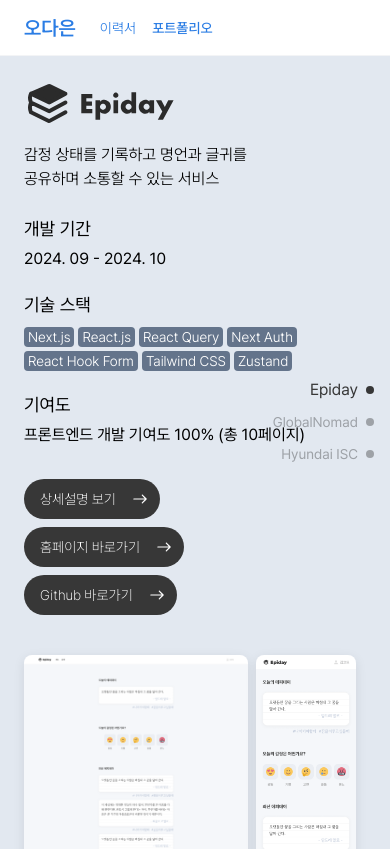
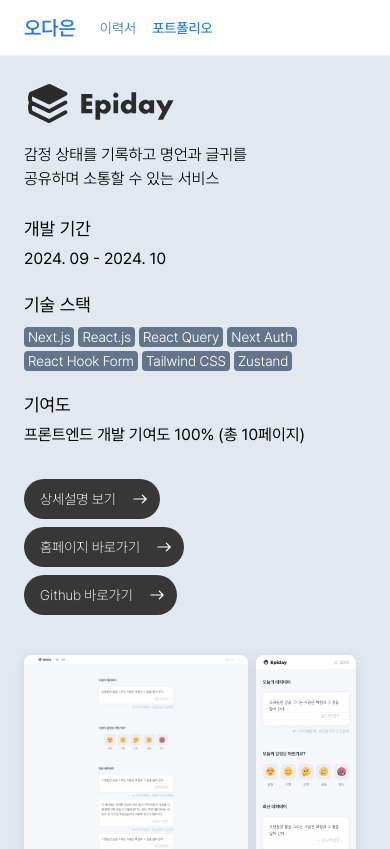
Before and after one commit to O-daeun/portfolio, a Next.js app: page /portfolio in a window 390 px wide. Shown: the top 849 px of the page. Built offline with nearby package versions, Linux system fonts and the light colour scheme.

Commit message:
refactor: ProgressBar, ProgressButton 리팩토링

```diff
--- a/components/pages/portfolio-page/progress-buttons.tsx
+++ b/components/pages/portfolio-page/progress-buttons.tsx
@@ -1,6 +1,6 @@
 'use client';
 
-import { useEffect, useState } from 'react';
+import { useEffect, useMemo, useState } from 'react';
 
 type ProjectName = 'Epiday' | 'GlobalNomad' | 'Hyundai ISC';
 
@@ -31,7 +31,7 @@
 
 export default function ProgressButtons() {
   const [activeButton, setActiveButton] = useState<string | null>(null);
-  const projectNames: ProjectName[] = ['Epiday', 'GlobalNomad', 'Hyundai ISC'];
+  const projectNames: ProjectName[] = useMemo(() => ['Epiday', 'GlobalNomad', 'Hyundai ISC'], []);
 
   const handleScrollToSection = (sectionId: string) => {
     const section = document.getElementById(sectionId);
@@ -43,8 +43,6 @@
         top: sectionTop,
         behavior: 'smooth',
       });
-
-      setActiveButton(sectionId);
     }
   };
 
@@ -80,7 +78,7 @@
   }, [projectNames]);
 
   return (
-    <div className="fixed right-4 top-1/2 flex -translate-y-1/2 flex-col items-end gap-2">
+    <div className="fixed right-4 top-1/2 hidden -translate-y-1/2 flex-col items-end gap-2 md:flex">
       {projectNames.map((name) => (
         <Button
           key={name}
--- a/components/progress-bar.tsx
+++ b/components/progress-bar.tsx
@@ -1,10 +1,9 @@
 'use client';
 
-import { useEffect, useRef, useState } from 'react';
+import { useEffect, useState } from 'react';
 
 export default function ProgressBar() {
   const [scrollProgress, setScrollProgress] = useState(0);
-  const requestRef = useRef<number | null>(null);
 
   const handleScroll = () => {
     const scrollY = window.scrollY;
@@ -15,22 +14,15 @@
 
   useEffect(() => {
     handleScroll();
+    window.addEventListener('scroll', handleScroll);
 
-    const handleScrollAnimation = () => {
-      requestRef.current = requestAnimationFrame(handleScroll);
-    };
-
-    window.addEventListener('scroll', handleScrollAnimation);
     return () => {
-      window.removeEventListener('scroll', handleScrollAnimation);
-      if (requestRef.current) {
-        cancelAnimationFrame(requestRef.current);
-      }
+      window.removeEventListener('scroll', handleScroll);
     };
   }, []);
 
   return (
-    <div className="fixed top-[55px] z-50 h-[2px] w-full sm:top-20">
+    <div className="z-50 h-[2px] w-full">
       <div
         className="h-full bg-var-main transition-all duration-200 ease-out"
         style={{ width: `${scrollProgress}%` }}
```
